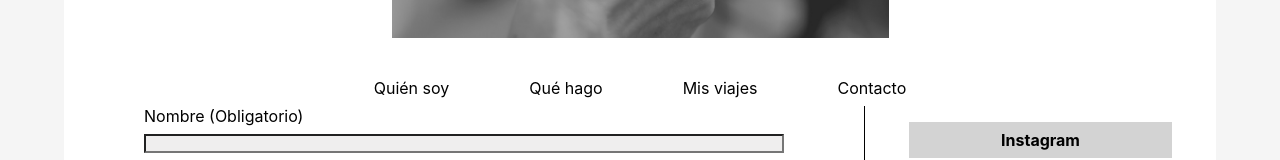
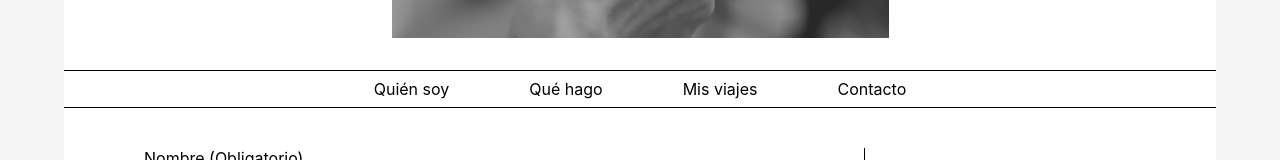
Before and after one commit to RubenWDEP/AudioVisual-Production-Specialist, a React (Create React App) app: page /contact in a window 1280 px wide. Shown: the part 278-438 px from the top of the page. Built offline with nearby package versions, Linux system fonts and the light colour scheme.

Commit message:
Fixed some responsive problems in header and aside

```diff
--- a/src/Components/AsideLinks.css
+++ b/src/Components/AsideLinks.css
@@ -6,7 +6,7 @@ aside {
 aside.asideInstagramLinks h4 {
     text-align: center;
     background-color: lightgrey;
-    width: 75%;
+    width: 70%;
     margin: 1em auto;
     padding: 0.5em;
     position: sticky;
@@ -26,6 +26,7 @@ aside ul {
     margin: 0 1em;
     position: sticky;
     top: 4.5em;
+
 }
 
 img.linkInstagram {
@@ -60,6 +61,6 @@ img.linkInstagram {
     }
     aside.asideInstagramLinks h4 {
         position: static;
+        width: 80%;
     }
-
 }
--- a/src/Components/Header.css
+++ b/src/Components/Header.css
@@ -13,6 +13,14 @@ header.main-header  img {
     margin: 2em 0;
 }
 
+header.main-header nav {
+    width: 100%;
+    border-top: 1px solid black;
+    border-bottom: 1px solid black;
+    margin-bottom: 2.5em;
+    z-index: 1;
+
+}
 header.main-header nav ul > li {
     list-style: none;
 
@@ -21,6 +29,7 @@ header.main-header nav ul > li {
 ul.mainMenu {
     display: flex;
     flex-direction: row;
+    justify-content: center;
 
 }
 
```
